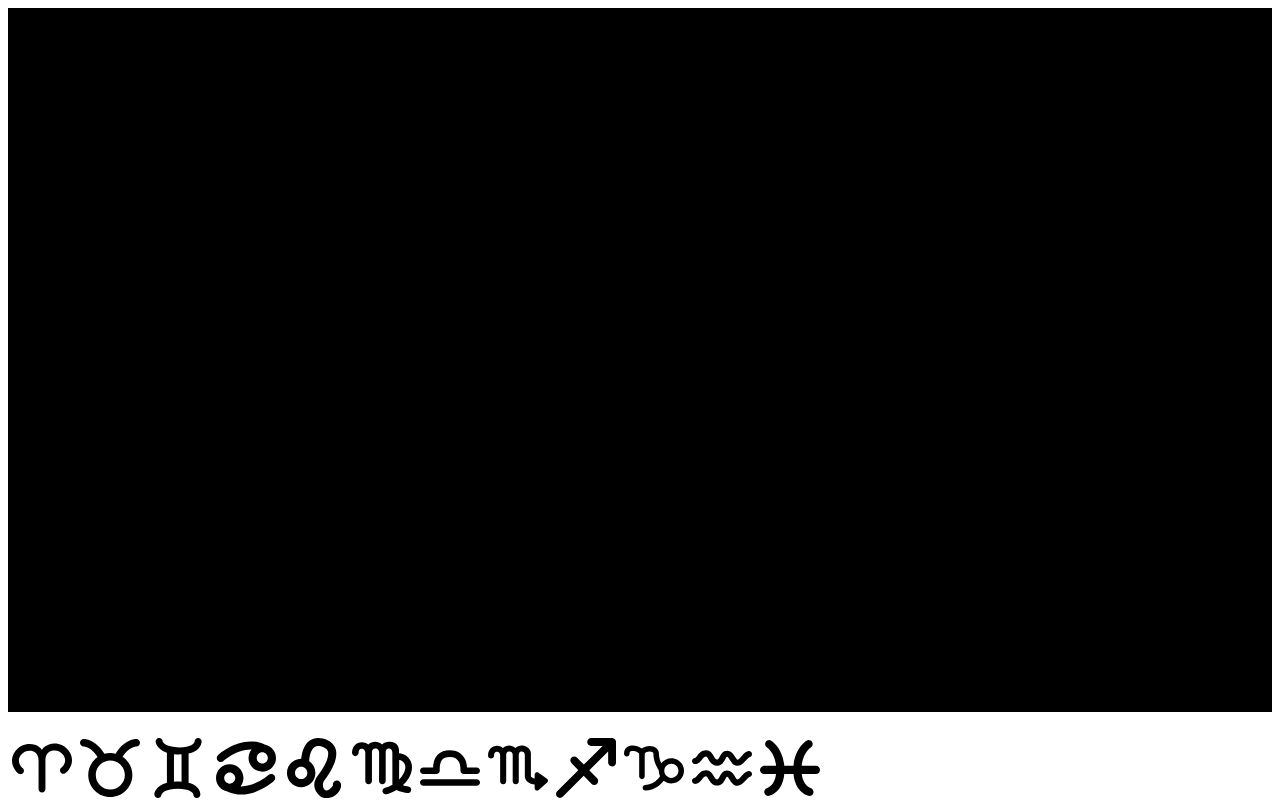
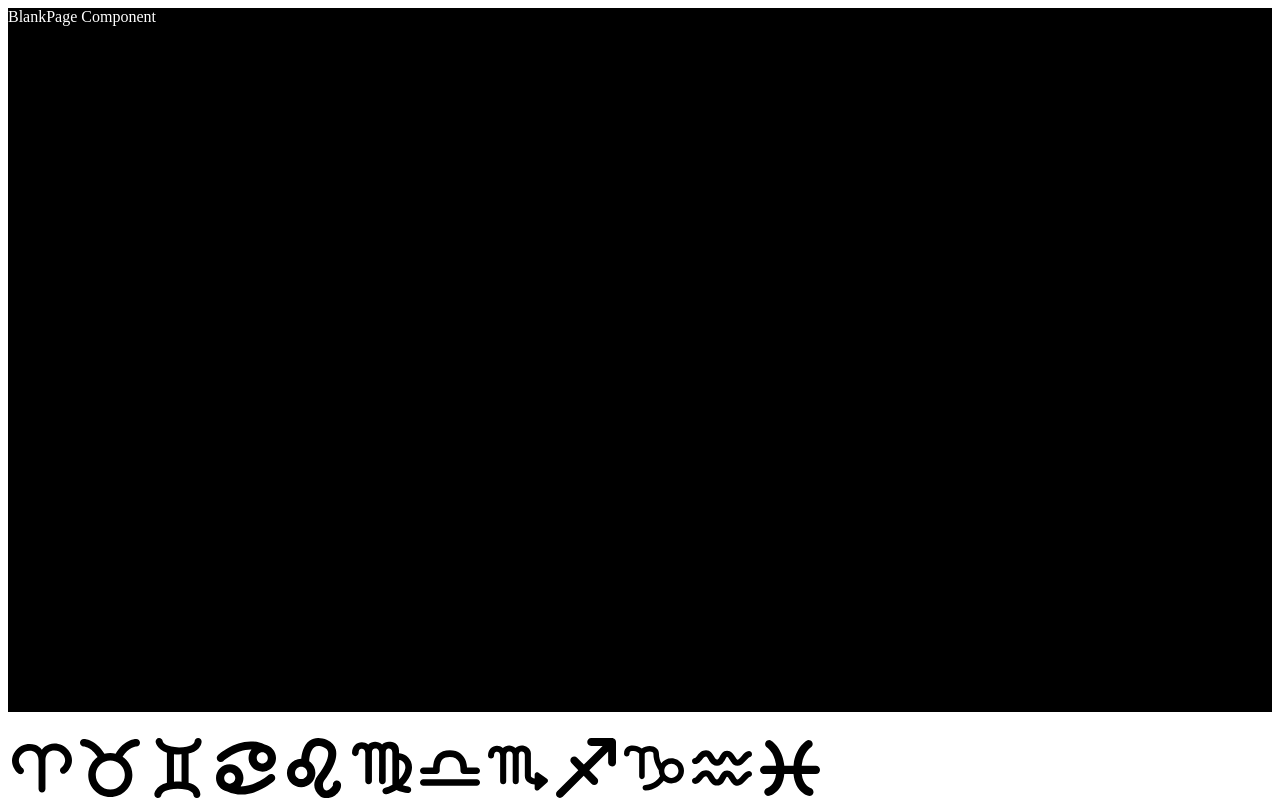
Before and after one commit to Andriy-Cherevatenko/symbolon-v3, a React (Create React App) app: page / in a window 1280 px wide. Built offline with nearby package versions, Linux system fonts and the light colour scheme.

Commit message:
fix Page component - undo some refactoring

```diff
--- a/src/components/Page/Page.jsx
+++ b/src/components/Page/Page.jsx
@@ -2,9 +2,8 @@ import React, { memo } from 'react';
 import './Page.less';
 import { useSelector } from 'react-redux';
 
-export const getArticle = (state) => {state.get('article')};
 const Page = memo(() => {
-    const article = useSelector(getArticle);
+    const article = useSelector((state) => state.get('article'));
     return <div className="page">{article}</div>;
 });
 
```
